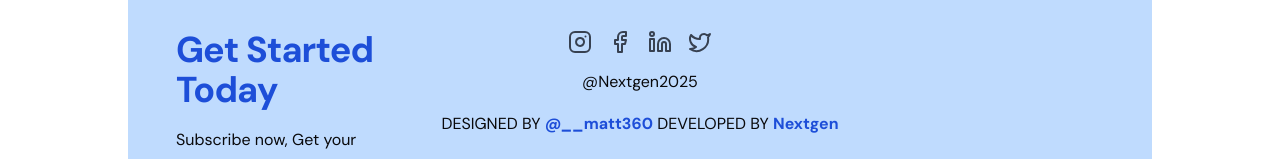
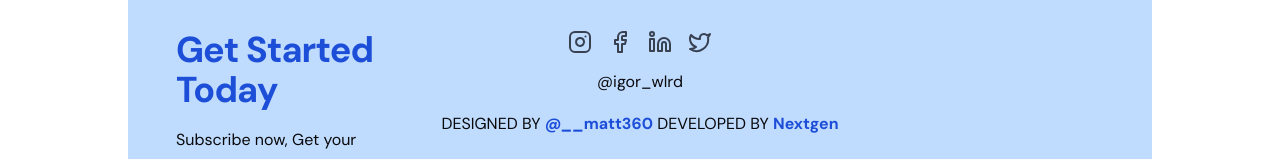
Before and after one commit to DUSHIME1212/nextgen, a Next.js app: page / in a window 1280 px wide. Shown: the part 3450-3609 px from the top of the page. Built offline with nearby package versions, Linux system fonts and the light colour scheme.

Commit message:
`Update Hero component with new social media handle`

```diff
--- a/src/app/_components/Hero.tsx
+++ b/src/app/_components/Hero.tsx
@@ -199,7 +199,7 @@ const Hero = () => {
               }
             </div>
             <div className="w-full flex flex-col items-start justify-start gap-4">
-              <Link href={""} className="text-center text-base mt-4 w-full">@Nextgen2025</Link>
+              <Link href={""} className="text-center text-base mt-4 w-full">@igor_wlrd</Link>
               <p className="text-center w-full">DESIGNED BY <span className="text-blue-700 font-bold">@__matt360</span> DEVELOPED BY  <span className="text-blue-700 font-bold">Nextgen</span></p>
 
             </div>
```
